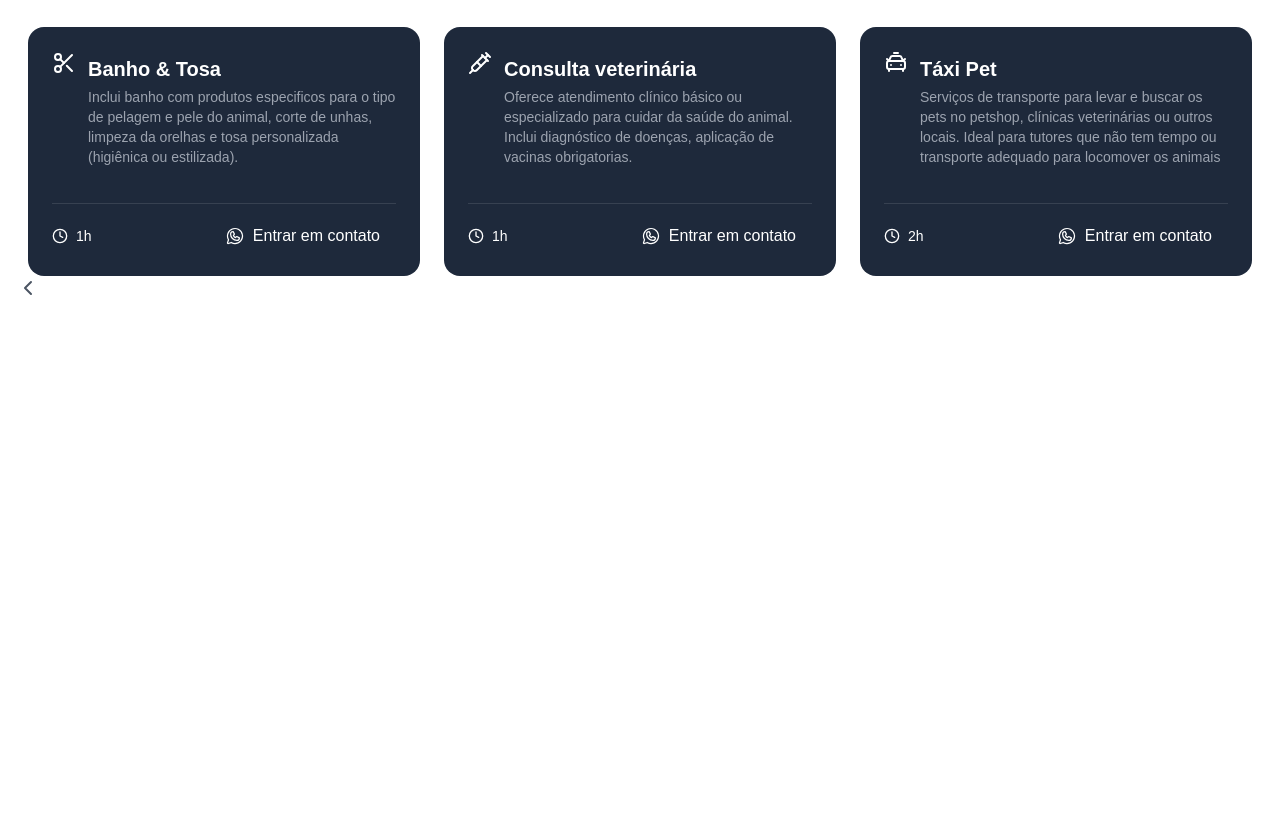
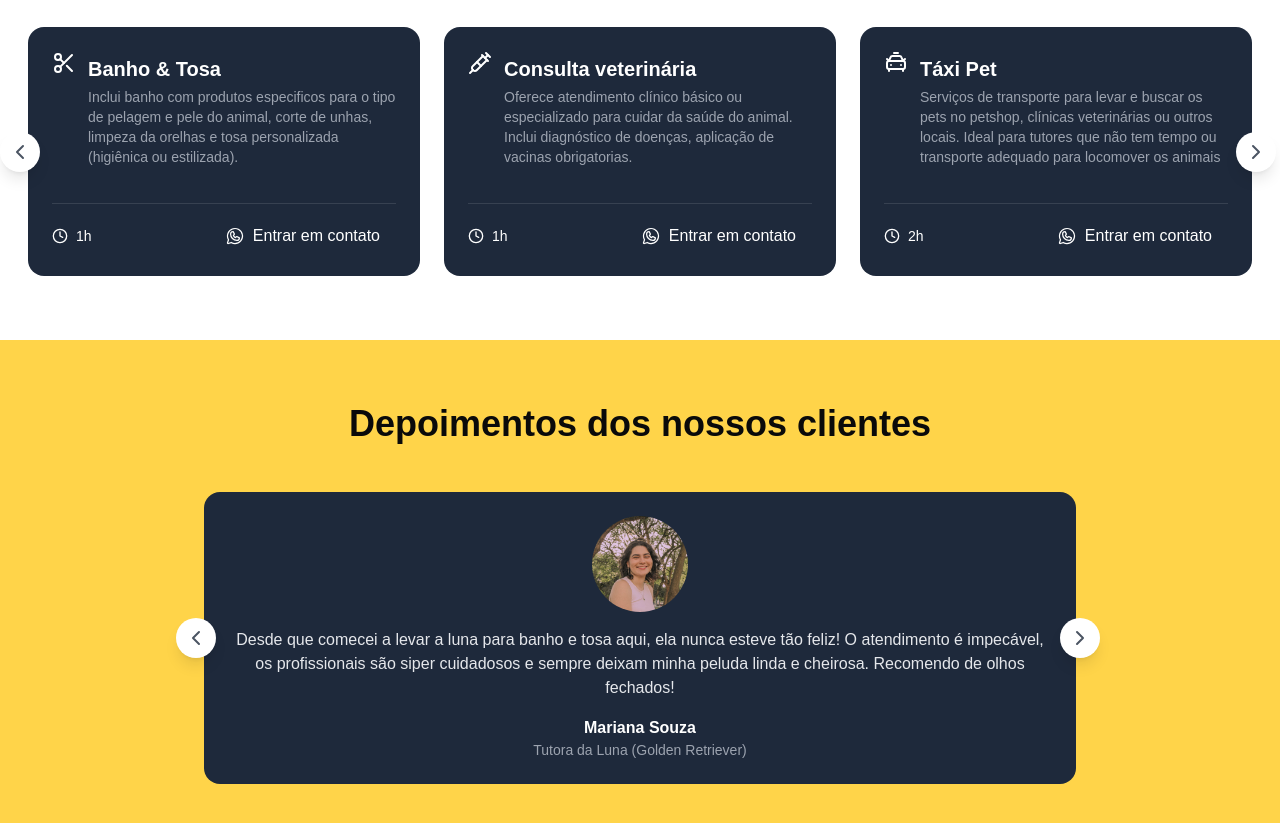
Before and after one commit to TioHadess/landing-page-pets, a Next.js app: page / in a window 1280 px wide. Shown: the part 1160-1983 px from the top of the page. Before the commit the page ends 1531 px from the top, so only its background shows below. Built offline with nearby package versions, Linux system fonts and the light colour scheme.

Commit message:
testimonials update

```diff
--- a/src/app/_components/about.tsx
+++ b/src/app/_components/about.tsx
@@ -71,7 +71,7 @@
                             className=" text-black flex items-center justify-center w-fit gap-2 px-4 py-2 rounded-md"
                             >
                                 <MapPin className="w-5 h-5 text-black"/>
-                                Contato via Whatsapp
+                                Endereço da loja
                             </a>
                         </div>
 
--- a/src/app/_components/services.tsx
+++ b/src/app/_components/services.tsx
@@ -93,7 +93,7 @@
 
                                         </div>
 
-                                        <div className='border-t border-gray-700 pt-4 flex items-center justify-between'>
+                                        <div className='border-t border-gray-700 pt-4 flex items-center justify-between select-none'>
                                             <div className='flex items-center gap-2 text-sm'>
                                                 <Clock className='w-4 h-4'/>
                                                 <span>{item.duration}</span>
@@ -117,10 +117,17 @@
 
                     </div>
 
-                    <button>
+                    <button className='bg-white flex items-center justify-center rounded-full shadow-lg w-10 h-10 absolute left-1 -translate-y-1/2 -translate-x-1/2 top-1/2 z-10'
+                    onClick={scrollPrev} >
                         <ChevronLeft
-                        onClick={scrollPrev}
-                        className='w-6 h-6 text-gray-600'
+                        className='w-6 h-6 text-gray-600 '
+                        />
+                    </button>
+
+                    <button className='bg-white flex items-center justify-center rounded-full shadow-lg w-10 h-10 absolute -right-8 -translate-y-1/2 -translate-x-1/2 top-1/2 z-10'
+                    onClick={scrollNext} >
+                        <ChevronRight
+                        className='w-6 h-6 text-gray-600 '
                         />
                     </button>
 
--- /dev/null
+++ b/src/app/_components/testimonials.tsx
@@ -0,0 +1,116 @@
+"use client"
+
+import useEmblaCarousel from 'embla-carousel-react'
+import {ChevronLeft, ChevronRight, Scissors, Syringe, CarTaxiFront, Hotel, Icon, Clock} from 'lucide-react'
+import { WhatsappLogo } from '@phosphor-icons/react'
+import { title } from 'process'
+import Image from 'next/image'
+import tutor1 from "../../../public/tutor1.png"
+import tutor2 from "../../../public/tutor2.jpg"
+import tutor3 from "../../../public/tutor3.jpg"
+
+const testemonial = [
+    {
+        content:
+            "Desde que comecei a levar a luna para banho e tosa aqui, ela nunca esteve tão feliz! O atendimento é impecável, os profissionais são siper cuidadosos e sempre deixam minha peluda linda e cheirosa. Recomendo de olhos fechados!",
+        author: "Mariana Souza",
+        role: "Tutora da Luna (Golden Retriever)",
+        image: tutor2
+    },
+    {
+        content:
+            "O serviço de hotel para pets foi uma experiencia incrivel! Precisei viajar e fiquei tranquilo sabendo que o Thor estava sendo bem cuidado. Recebi fotos e atualizações diária, e ele voltou para casa super feliz! Sem dúvida, o melhor petshop da região.",
+        author: "Rafael",
+        role: "Tutor do Thor (Bulldog Francês)",
+        image: tutor1
+    },
+    {
+        content:
+            "Meus gatos nunca gostaram de sair de casa, mas o atendimento nesse petshop fez toda a diferança. A equipe é muito paciente e cuidadosa, e o serviço de banho especializado para felinos foi maravilhoso! Agora sei onde confiar o cuidado deles.",
+        author: "Camila Fernandes",
+        role: "Tutora da Mel e do Max",
+        image: tutor3
+    }
+]
+
+export function Testimonials() {
+
+    const [emblaRef, emblaApi] = useEmblaCarousel({
+            loop: true
+    })
+
+
+    function scrollPrev(){
+        emblaApi?.scrollPrev();
+    }
+
+    function scrollNext(){
+        emblaApi?.scrollNext();
+    }
+
+    return(
+        <section className="bg-[#FFD449] py-16">
+
+            <div className=" container mx-auto px-4">
+
+
+                <h2 className="text-4xl font-bold text-center mb-12">Depoimentos dos nossos clientes</h2>
+
+                <div className="relative max-w-4xl mx-auto">
+
+                    <div className=' overflow-hidden' ref={emblaRef}>
+
+                        <div className='flex'>
+                            {testemonial.map((item, index) =>(
+                                <div key={index} className='flex-[0_0_100%] min-w-0 px-3'>
+
+                                    <article className='bg-[#1e293b] text-white rounded-2xl p-6 space-y-4 h-full flex flex-col'>
+
+                                        <div className='flex flex-col items-center text-center space-y-4'>
+                                            <div className='relative w-24 h-24'>
+                                                <Image
+                                                src={item.image}
+                                                alt={item.author}
+                                                fill
+                                                sizes='96px'
+                                                className='object-cover rounded-full'
+                                                />
+                                            </div>
+
+                                            <p className='text-gray-200'>{item.content}</p>
+
+                                            <div>
+                                                <p className='font-bold'>{item.author}</p>
+                                                <p className='text-sm text-gray-400'>{item.role}</p>
+                                            </div>
+                                        </div>
+
+                                    </article>
+
+                                </div>
+                            ))}
+                        </div>
+
+                    </div>
+
+                    <button className='bg-white flex items-center justify-center rounded-full shadow-lg w-10 h-10 absolute left-1 -translate-y-1/2 -translate-x-1/2 top-1/2 z-10'
+                    onClick={scrollPrev} >
+                        <ChevronLeft
+                        className='w-6 h-6 text-gray-600 '
+                        />
+                    </button>
+
+                    <button className='bg-white flex items-center justify-center rounded-full shadow-lg w-10 h-10 absolute -right-8 -translate-y-1/2 -translate-x-1/2 top-1/2 z-10'
+                    onClick={scrollNext} >
+                        <ChevronRight
+                        className='w-6 h-6 text-gray-600 '
+                        />
+                    </button>
+
+                </div>
+
+            </div>
+
+        </section>
+    )
+}
--- a/src/app/page.tsx
+++ b/src/app/page.tsx
@@ -1,6 +1,7 @@
 import { Hero } from "./_components/hero";
 import { About } from "./_components/about";
 import { Services } from "./_components/services";
+import { Testimonials } from "./_components/testimonials";
 
 export default function Home() {
   return(
@@ -8,6 +9,7 @@
       <Hero/>
       <About/>
       <Services/>
+      <Testimonials/>
     </main>
 
   )
```
Also changed, not shown: public/tutor2.jpg (added), public/tutor3.jpg (added).
